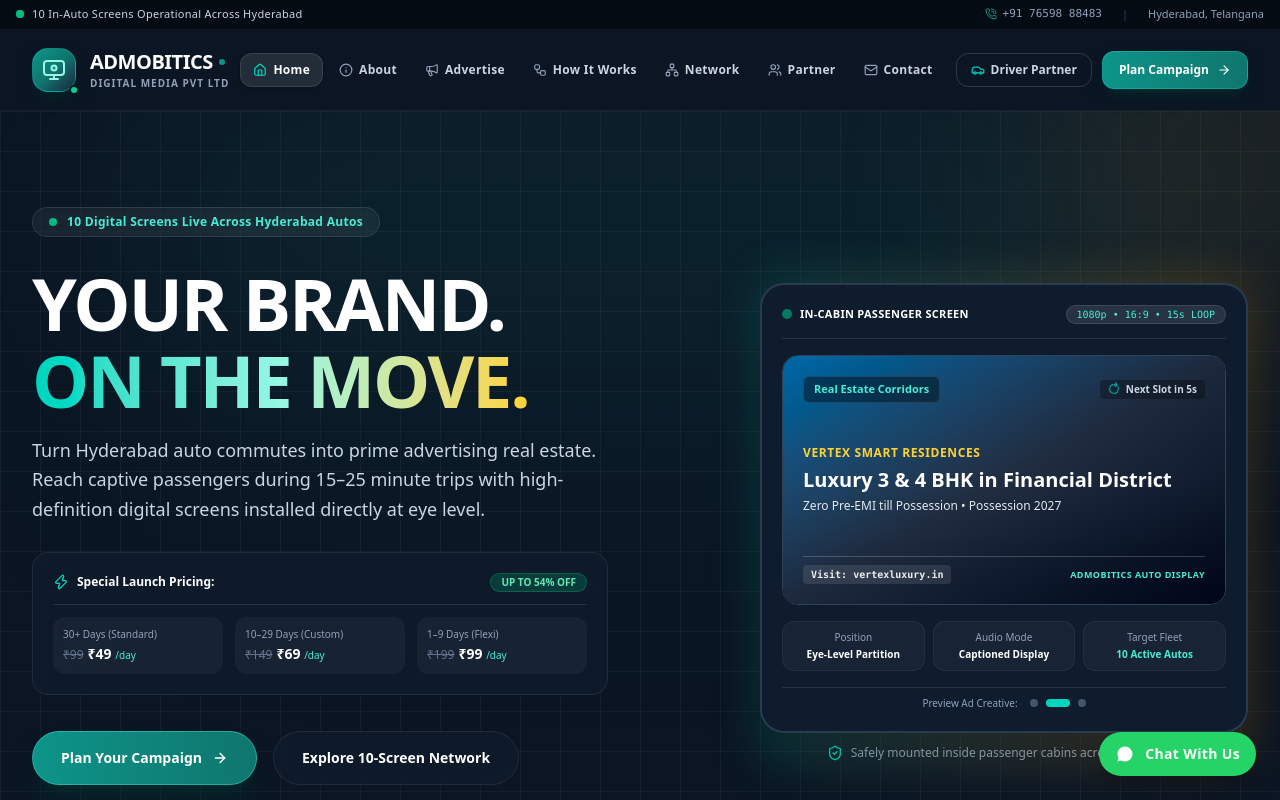
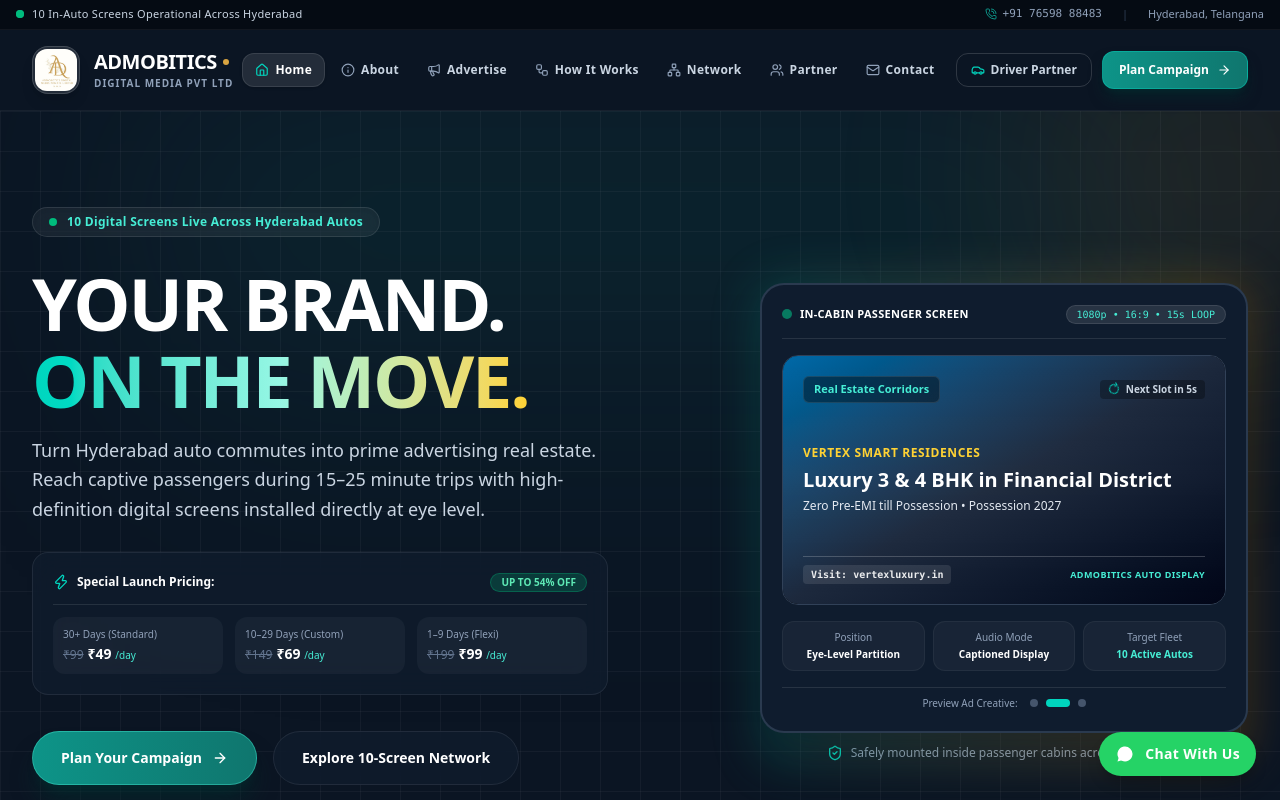
Before and after one commit to abhiwebappcreations-a11y/admobitics_website, a Next.js app: page / in a window 1280 px wide. Shown: the top 800 px of the page. Built offline with nearby package versions, Linux system fonts and the light colour scheme.

Commit message:
feat: integrate official client gold monogram logo across header and footer

```diff
--- a/src/components/layout/Footer.tsx
+++ b/src/components/layout/Footer.tsx
@@ -14,8 +14,12 @@
           {/* Brand Info */}
           <div className="lg:col-span-2 space-y-5">
             <div className="flex items-center gap-3.5">
-              <div className="w-10 h-10 rounded-2xl bg-gradient-to-br from-[#0D9488] to-[#0F766E] flex items-center justify-center font-black text-lg text-white shadow-lg border border-teal-400/30">
-                A
+              <div className="w-12 h-12 rounded-2xl overflow-hidden bg-white/10 p-0.5 border border-white/15 shadow-md">
+                <img
+                  src="/admobitics-logo.jpg"
+                  alt="Admobitics Digital Media Private Limited"
+                  className="w-full h-full object-cover rounded-xl"
+                />
               </div>
               <div>
                 <span className="font-extrabold text-xl tracking-tight text-white block">
--- a/src/components/layout/Header.tsx
+++ b/src/components/layout/Header.tsx
@@ -82,31 +82,19 @@
         <div className="max-w-7xl mx-auto px-4 sm:px-6 lg:px-8">
           <div className="flex items-center justify-between h-20">
 
-            {/* High-Tech Custom Auto/Digital Screen Logo Icon */}
+            {/* Client Official Logo */}
             <Link href="/" className="flex items-center gap-3.5 group">
-              <div className="relative w-11 h-11 rounded-2xl bg-gradient-to-br from-[#0D9488] via-[#0F766E] to-[#13263D] flex items-center justify-center text-white shadow-lg shadow-teal-950/50 border border-teal-400/40 group-hover:scale-105 group-hover:border-teal-300 transition-all duration-300">
-                <svg
-                  className="w-6 h-6 text-teal-200 group-hover:text-white transition-colors"
-                  viewBox="0 0 24 24"
-                  fill="none"
-                  stroke="currentColor"
-                  strokeWidth="2"
-                  strokeLinecap="round"
-                  strokeLinejoin="round"
-                >
-                  {/* Digital screen inside mobility bracket */}
-                  <rect x="2" y="3" width="20" height="14" rx="3" />
-                  <line x1="8" y1="21" x2="16" y2="21" />
-                  <line x1="12" y1="17" x2="12" y2="21" />
-                  {/* Glowing center play / ad signal */}
-                  <circle cx="12" cy="10" r="2.5" fill="#0D9488" />
-                </svg>
-                <span className="absolute -bottom-1 -right-1 w-2.5 h-2.5 bg-emerald-400 rounded-full border-2 border-[#0B1523]" />
+              <div className="relative w-12 h-12 rounded-2xl overflow-hidden bg-white/10 p-0.5 border border-white/15 shadow-lg group-hover:scale-105 group-hover:border-amber-400/40 transition-all duration-300">
+                <img
+                  src="/admobitics-logo.jpg"
+                  alt="Admobitics Digital Media Private Limited"
+                  className="w-full h-full object-cover rounded-xl"
+                />
               </div>
               <div className="flex flex-col">
-                <span className="font-extrabold text-xl tracking-tight text-white flex items-center gap-1.5 font-sans">
+                <span className="font-extrabold text-lg sm:text-xl tracking-tight text-white flex items-center gap-1.5 font-sans">
                   ADMOBITICS
-                  <span className="w-1.5 h-1.5 rounded-full bg-[#0D9488]" />
+                  <span className="w-1.5 h-1.5 rounded-full bg-[#D9A441]" />
                 </span>
                 <span className="text-[10px] tracking-widest text-slate-400 uppercase font-semibold">
                   Digital Media Pvt Ltd
```
Also changed, not shown: public/admobitics-logo.jpg (added).
